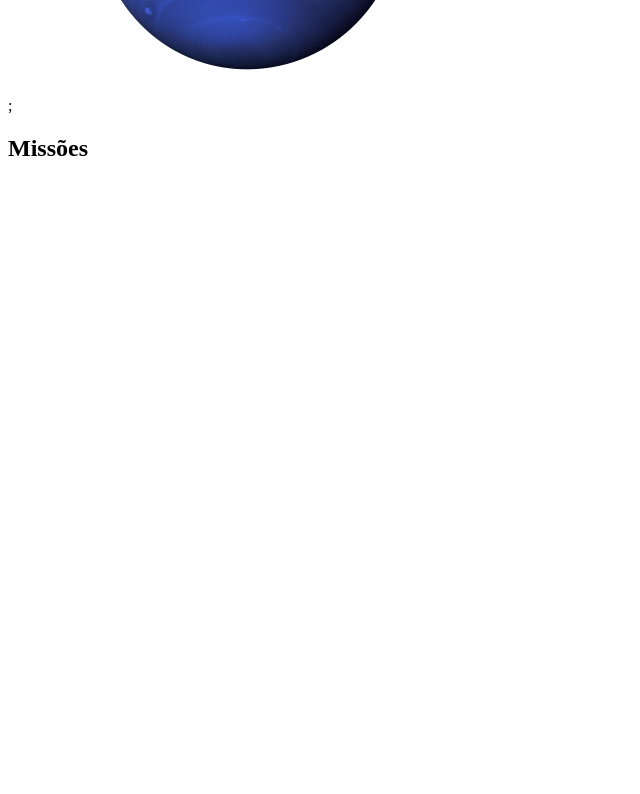
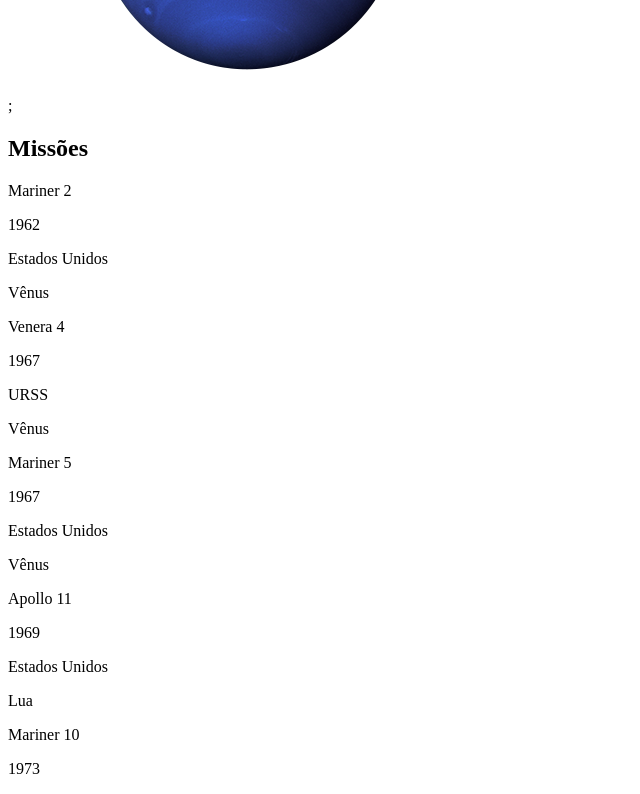
Before and after one commit to felipeAndradeMendes/solar_system, a React (Create React App) app: page / in a window 1280 px wide. Shown: the part 3360-4154 px from the top of the page, without its empty margins (0-640 px from the left). Before the commit the page ends 3542 px from the top, so only its background shows below. Built offline with nearby package versions, Linux system fonts and the light colour scheme.

Commit message:
Conclui requisito 10

```diff
--- a/src/components/Missions.js
+++ b/src/components/Missions.js
@@ -1,11 +1,23 @@
 import React from 'react';
 import Title from './Title';
+import missions from '../data/missions';
+import MissionCard from './MissionCard';
 
 class Missions extends React.Component {
   render() {
+    // const missionList = Missions;
     return (
       <div data-testid="missions">
         <Title headline="Missões" />
+        {missions.map(({ name, year, country, destination }) => (
+          <MissionCard
+            name={ name }
+            year={ year }
+            country={ country }
+            destination={ destination }
+            key={ name }
+          />
+        ))}
       </div>
     );
   }
```
